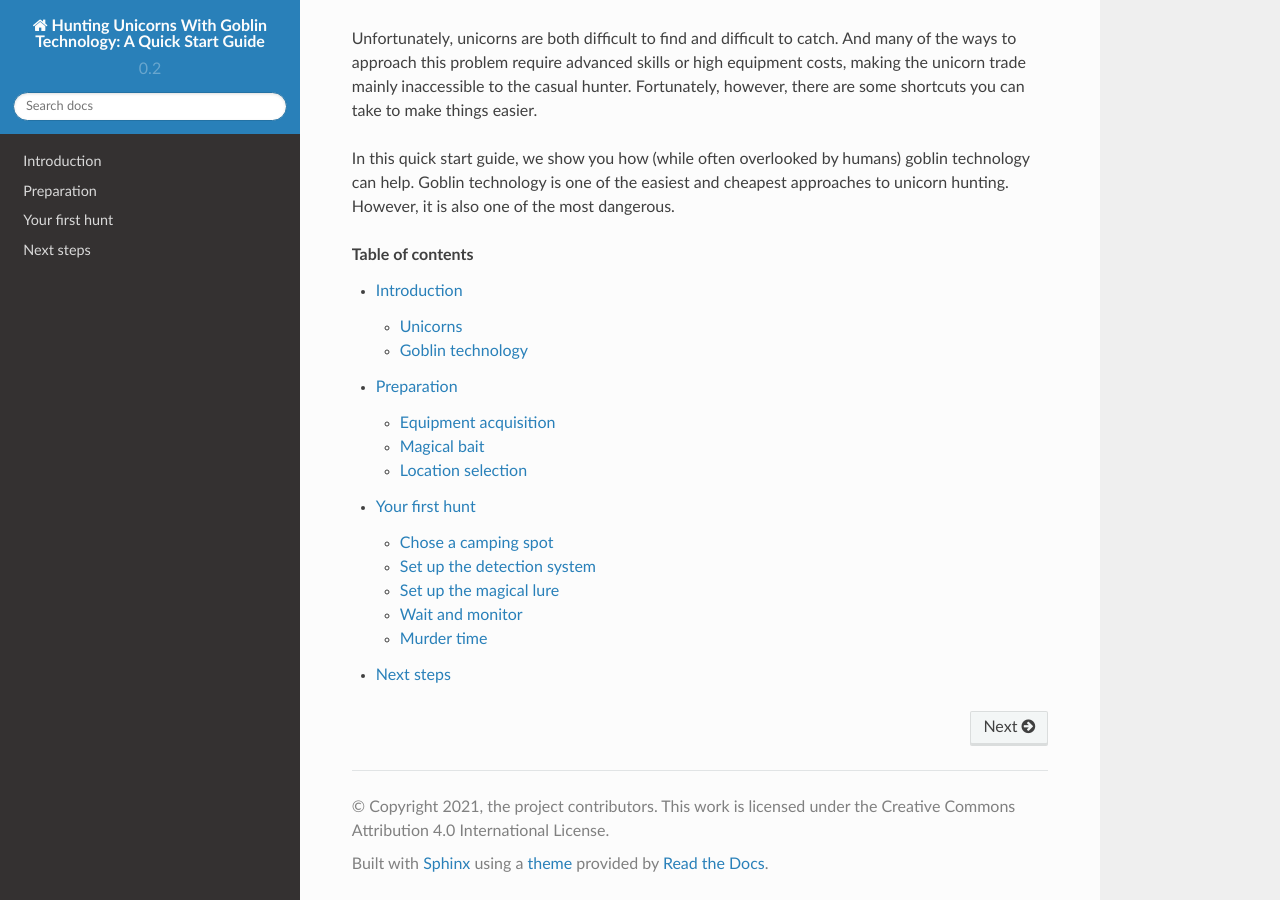
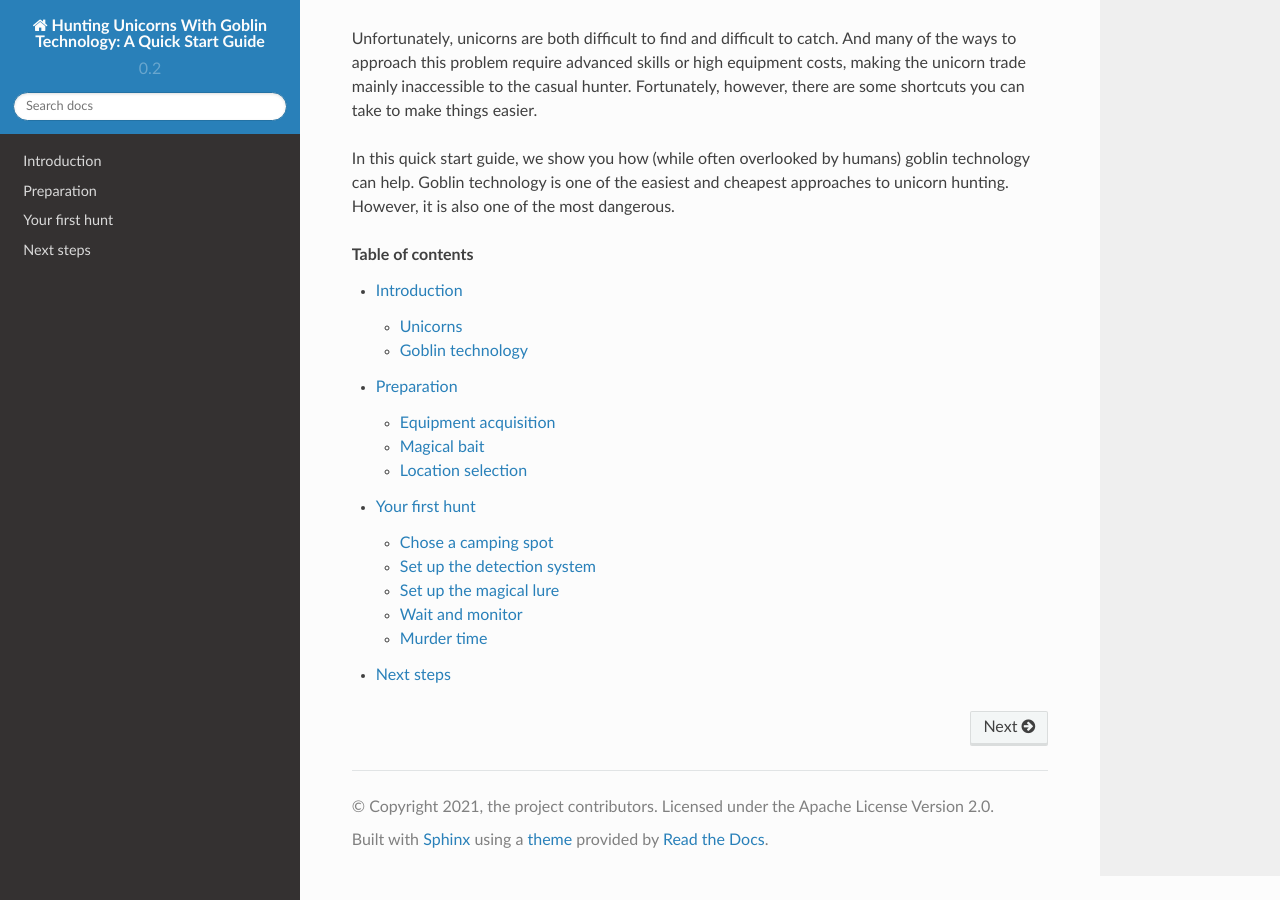
Before and after one commit to mechanomi/hunting-unicorns, a Sphinx documentation site: the page built from docs/index.rst, in a window 1280 px wide and 900 px high, scrolled down 507 px. Built offline with Sphinx 7.4.7 and the Read the Docs theme 2.0.0, drawn with Linux system fonts in a browser that asks for light colours.

Commit message:
Fix license declaration in docs footer

```diff
--- a/docs/conf.py
+++ b/docs/conf.py
@@ -55,8 +55,8 @@ subtitle = "A Quick Start Guide"
 full_title = "%s: %s" % (title, subtitle)
 slug = "hunting-unicorns"
 project = full_title
-copyright = "2021, the project contributors. This work is licensed under the \
-Creative Commons Attribution 4.0 International License"
+copyright = "2021, the project contributors. Licensed under the Apache \
+License Version 2.0"
 author = ""
 
 # The version info for the project you're documenting, acts as replacement for
```
